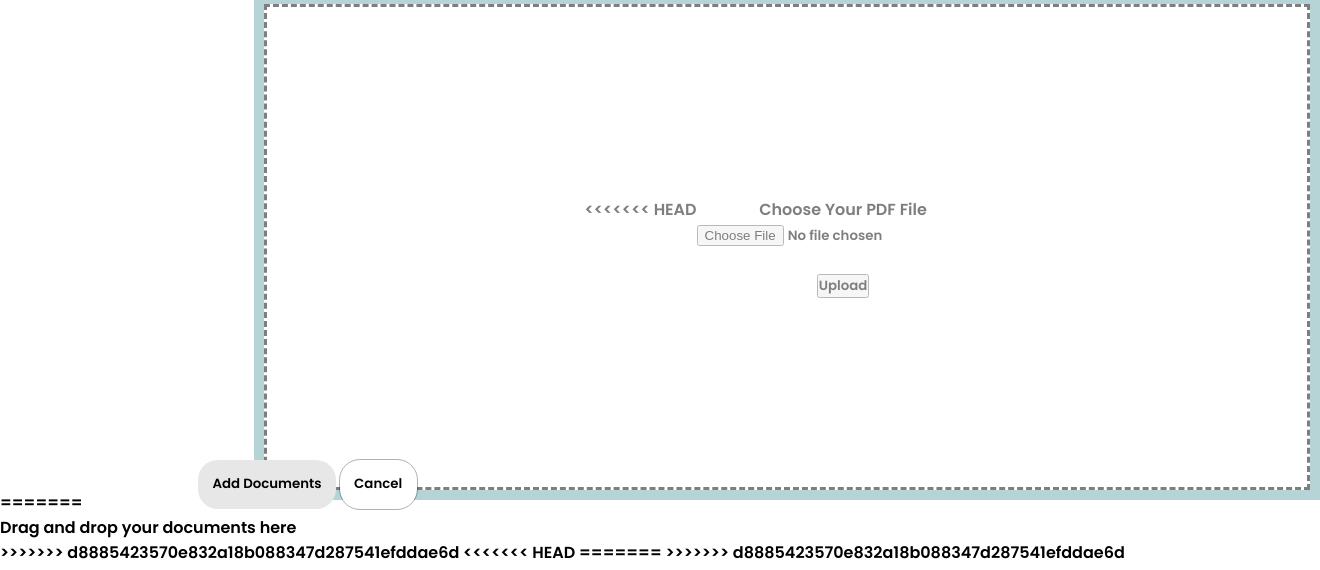
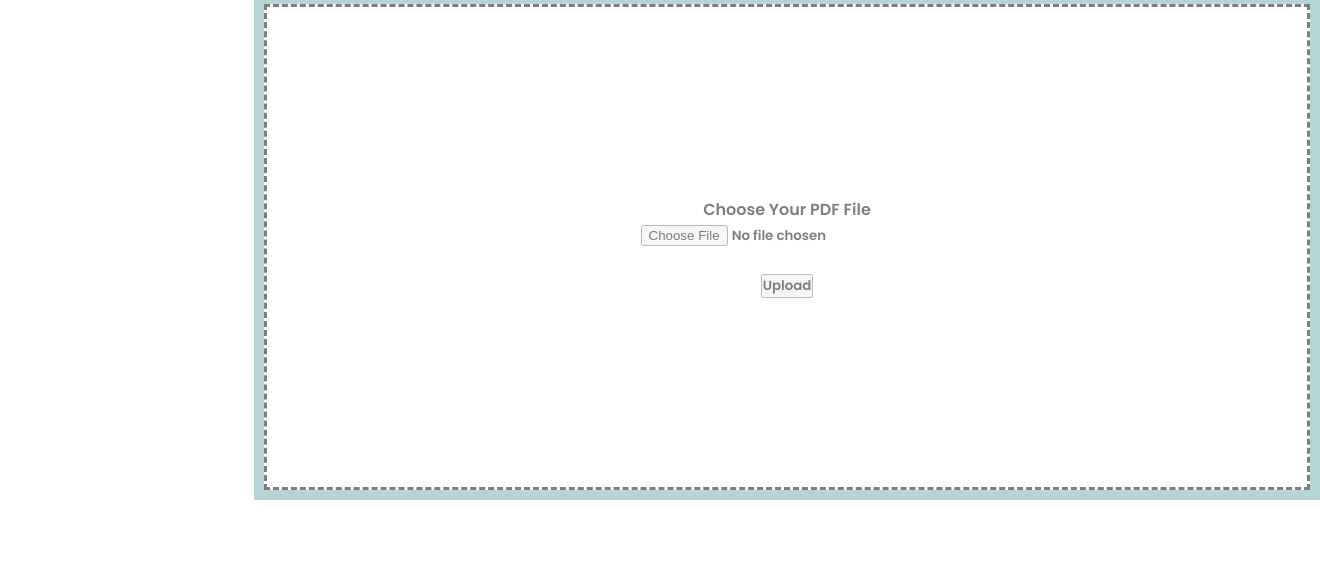
Before and after one commit to muhdazri1412/I-RESERVE, a PHP site: page /supportingdocs.php in a window 1320 px wide. Shown: the part 820-1390 px from the top of the page. Run offline with PHP 8.4, Linux system fonts and the light colour scheme.

Commit message:
Update supportingdocs.php

```diff
--- a/supportingdocs.php
+++ b/supportingdocs.php
@@ -67,14 +67,13 @@
 
 
 
-<button type="button" class="btn-back"><a href="bookingform.html"><ion-icon size="large"name="arrow-back-outline"></ion-icon></a></button>
+<button type="button" class="btn-back"><a href="bookingform.php"><ion-icon size="large"name="arrow-back-outline"></ion-icon></a></button>
 
 <div id="title-supportdocs">Supporting Documents</div>
 <span id="descr-upload">Documents uploaded in the form of <span style="color:red">PDF</span> only<br>Maximum file size: 10MB ; maximum number of files;5<br>Please provide the relevant <span style="color:red">event proposal</span> and <span style="color:red"></span>event proposal</span></span>
 
 <div class="upload-container">
 <div class="upload-docs">
-<<<<<<< HEAD
 <form class="" action="supporting_controller.php" method="post" enctype="multipart/form-data">
         <label for="">Choose Your PDF File</label><br>
         <input type="file" name="pdf" required><br><br>
@@ -83,32 +82,16 @@
 
 </form>
 
-</DIV>
-</DIV>
+
+
+    </div>
+    <div class="footerz">
+    <br>
+</div>
+    </div>
 
 
 
-=======
-<form class="" action="insert.php" method="post">
-    <span>Drag and drop your documents here</span>
-
-
-
-</form>
-
-
-
-
-</div>
-
-<div class="btn-sd-location">
-<button class="adddocs"><a href="bookingform.html">Add Documents</a></button>
-<button class="cancel"><a href="bookingform.html">Cancel</a></button>
-</div>
-
-</div>
-
->>>>>>> d8885423570e832a18b088347d287541efddae6d
 
 
 
@@ -120,8 +103,4 @@
 <style>
 
 </style>
-<<<<<<< HEAD
 </html>
-=======
-</html>
->>>>>>> d8885423570e832a18b088347d287541efddae6d
```
